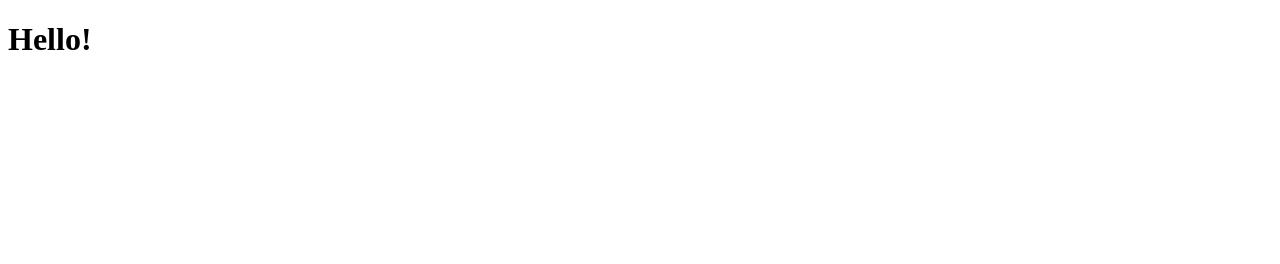
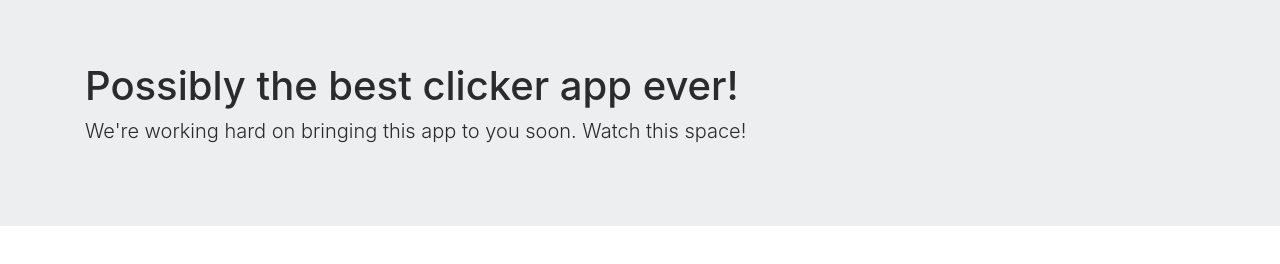
Before and after one commit to oinopion/klik, a plain HTML site: page index.html in a window 1280 px wide. Drawn offline with nearby package versions, Linux system fonts and the light colour scheme.

Commit message:
What's up.

```diff
--- a/index.html
+++ b/index.html
@@ -2,9 +2,21 @@
 <html lang=en-gb>
     <head>
         <meta charset=utf-8>
-        <title>Hello!</title>
+        <meta name="viewport" content="width=device-width, initial-scale=1, shrink-to-fit=no">
+
+        <title>Ninja Clicker</title>
+
+        <link rel="stylesheet" href="https://maxcdn.bootstrapcdn.com/bootstrap/4.0.0-alpha.6/css/bootstrap.min.css" integrity="sha384-rwoIResjU2yc3z8GV/NPeZWAv56rSmLldC3R/AZzGRnGxQQKnKkoFVhFQhNUwEyJ" crossorigin="anonymous">
     </head>
     <body>
-        <h1>Hello!</h1>
+        <div class="jumbotron jumbotron-fluid">
+            <div class="container">
+                <h1>Possibly the best clicker app ever!</h1>
+                <p class="lead">
+                    We're working hard on bringing this app to you soon.
+                    Watch this space!
+                </p>
+            </div>
+        </div>
     </body>
 </html>
```
